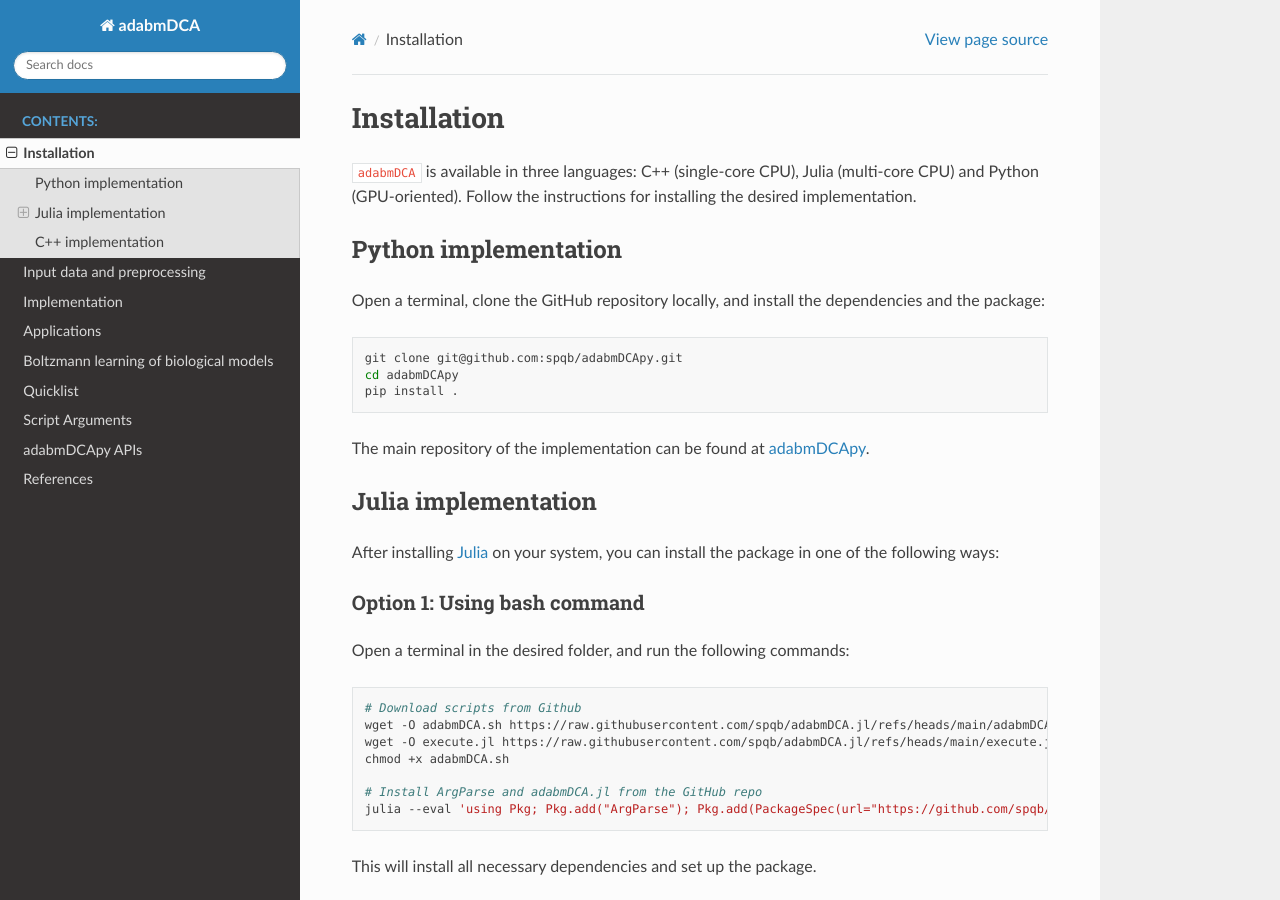
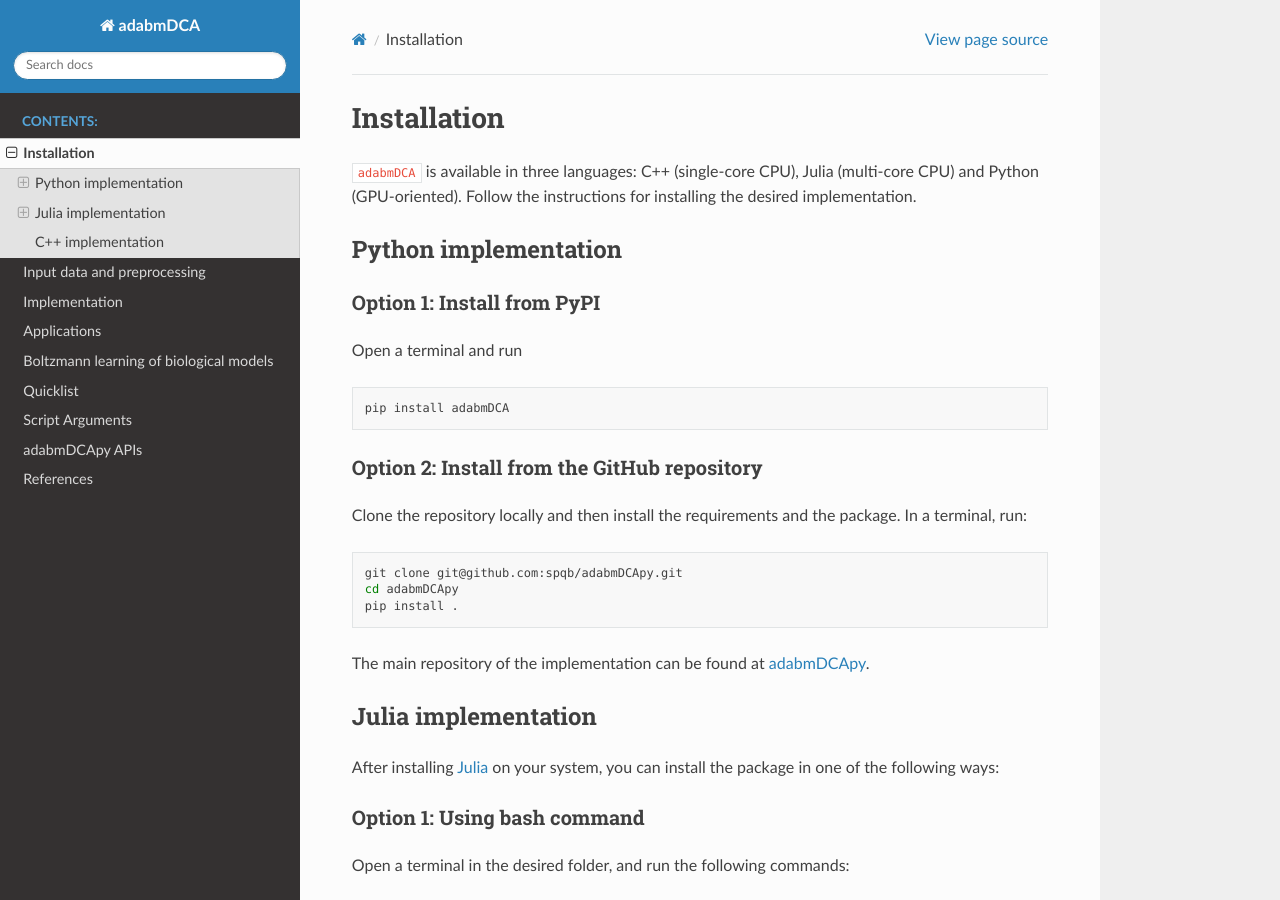
Before and after one commit to spqb/adabmDCApy, a Sphinx documentation site: the page built from doc/installation.md, in a window 1280 px wide and 900 px high. Built offline with Sphinx 7.4.7 and the Read the Docs theme 3.1.0, drawn with Linux system fonts in a browser that asks for light colours.

Commit message:
updated for PyPI

````diff
--- a/doc/installation.md
+++ b/doc/installation.md
@@ -4,7 +4,14 @@
 
 ## Python implementation
 
-Open a terminal, clone the GitHub repository locally, and install the dependencies and the package:
+### Option 1: Install from PyPI
+Open a terminal and run
+```bash
+pip install adabmDCA
+```
+
+### Option 2: Install from the GitHub repository
+Clone the repository locally and then install the requirements and the package. In a terminal, run:
 
 ```bash
 git clone git@github.com:spqb/adabmDCApy.git
--- /dev/null
+++ b/pyproject.toml
@@ -0,0 +1,3 @@
+[build-system]
+requires = ["setuptools>=61.0"]
+build-backend = "setuptools.build_meta"
--- a/setup.py
+++ b/setup.py
@@ -4,6 +4,7 @@
     name='adabmDCA',
     version='0.1.0',
     author='Lorenzo Rosset, Roberto Netti, Anna Paola Muntoni, Francesco Zamponi, Martin Weigt',
+    maintainer='Lorenzo Rosset',
     author_email='rosset.lorenzo@gmail.com',
     description='Python implementation of Direct Coupling Analysis',
     long_description=open('README.md').read(),
````
Also changed, not shown: README.md (+8 -0 lines).
